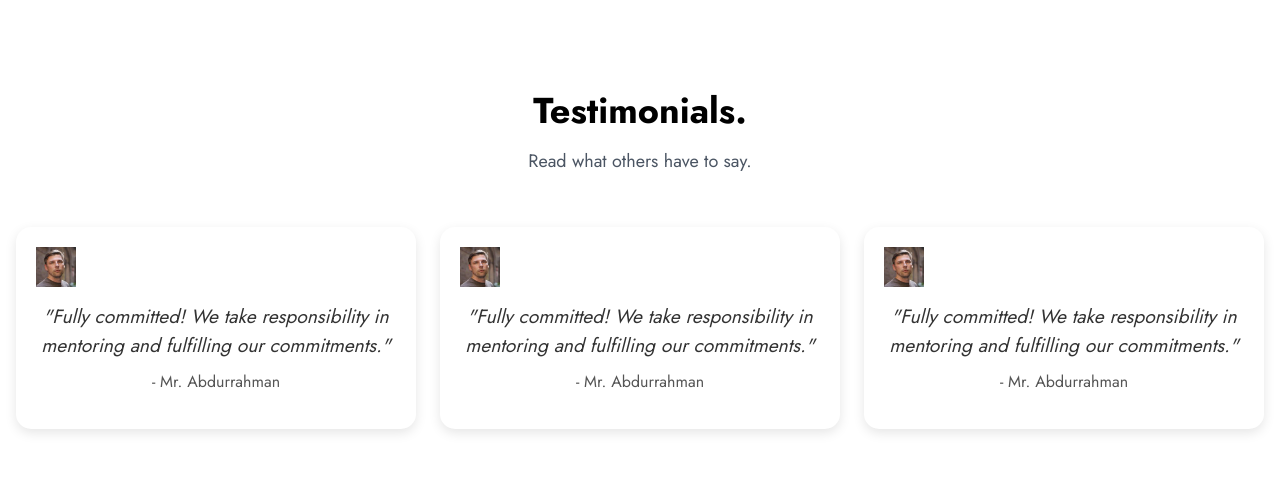
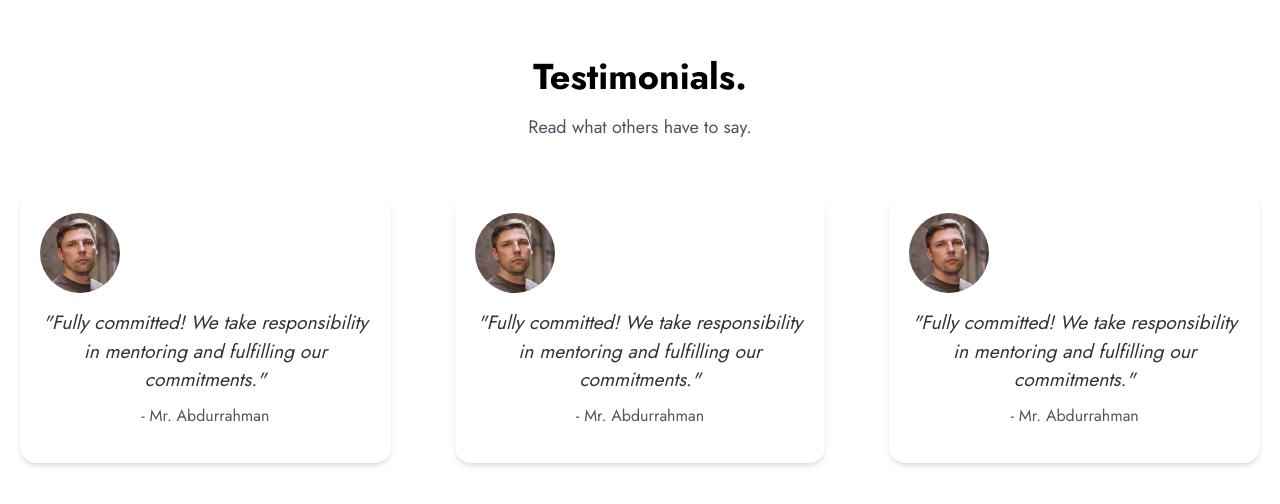
Before and after one commit to rizahanmiy/monokrom, a Next.js app: page / in a window 1280 px wide. Shown: the part 1871-2375 px from the top of the page. Built offline with nearby package versions, Linux system fonts and the light colour scheme.

Commit message:
change: avatar radius

```diff
--- a/app/page.tsx
+++ b/app/page.tsx
@@ -1,9 +1,9 @@
 "use client";
 import Image from "next/image";
 import Link from "next/link";
-import Header from "../src/components/header";
+import Header from "@/components/header";
 import Logo from "/public/images/monokrom.png";
-import Profile from "../src/components/profile_card";
+import Profile from "@/components/profile_card";
 
 export default function Home() {
   return (
--- a/package.json
+++ b/package.json
@@ -9,7 +9,7 @@
     "lint": "next lint"
   },
   "dependencies": {
-    "framer-motion": "^11.11.9",
+    "framer-motion": "^11.11.11",
     "lucide-react": "^0.453.0",
     "n": "^10.0.0",
     "next": "14.2.15",
--- a/src/components/profile_card.tsx
+++ b/src/components/profile_card.tsx
@@ -9,14 +9,17 @@ interface QuoteCardProps {
 
 const ProfileCard: React.FC<QuoteCardProps> = ({ imageSrc, quote, author }) => {
   return (
-    <div className="quote-card">
+    <div className="flex items-center flex-col gap-6 justify-center sm:flex-row">
+      <div className="bg-white p-5 text-center shadow-md max-w-[400px] m-5 border-radius-[20px] rounded-2xl">
+        <div className="flex flex-col gap-8 row-start-2 items-center sm:items-start">
           <Image
             src={imageSrc}
             alt={author}
-        className="author-image"
-        width={40}
-        height={40}
+            className="author-image rounded-full "
+            width={80}
+            height={80}
           />
+        </div>
         <div className="quote-content">
           <p className="quote">"{quote}"</p>
           <h4 className="author">- {author}</h4>
@@ -56,13 +59,12 @@ const ProfileCard: React.FC<QuoteCardProps> = ({ imageSrc, quote, author }) => {
 
           .author-image {
             border-radius: 50%;
-          width: 80px;
-          height: 80px;
             object-fit: cover;
             margin-bottom: 15px;
           }
         `}</style>
       </div>
+    </div>
   );
 };
 
```
Also changed, not shown: 1 other file (tests, documents, lock files or other folders). Lines whose indentation alone changed are shown as unchanged.
